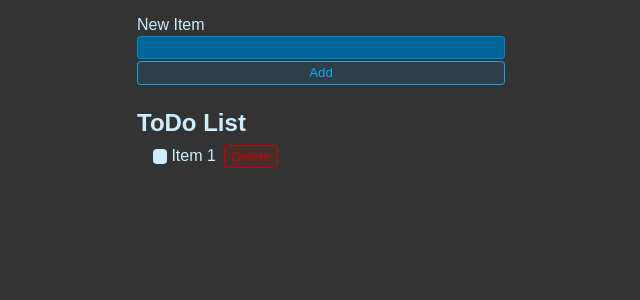
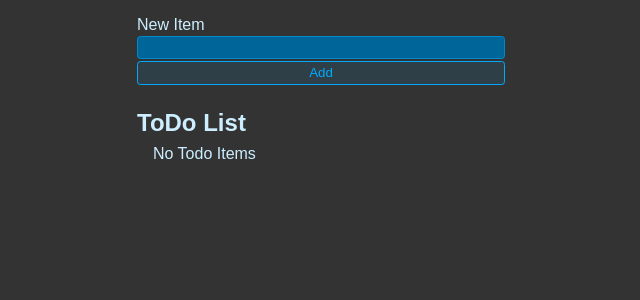
Before and after one commit to naman99sha/ToDoList-React, a React (Vite) app in the folder vite-project/: page / in a window 1280 px wide. Shown: the top 300 px of the page, without its empty margins (319-959 px from the left). Built offline with nearby package versions, Linux system fonts and the light colour scheme.

Commit message:
Single component project

```diff
--- a/vite-project/src/App.jsx
+++ b/vite-project/src/App.jsx
@@ -1,22 +1,56 @@
+import { useState } from "react"
 import "./styles.css"
 export default function App(){
+  const[newItem, setItem] = useState("");
+  const[itemList, setItemList] = useState([]);
+
+  function addItem(event){
+    event.preventDefault();
+    setItemList(prevItem => {
+      return [...itemList, {
+        id: crypto.randomUUID(), title: newItem, completed: false
+      }];
+    });
+    setItem("");
+  }
+
+  function handleComplete(id, checked){
+    setItemList(prevItem => {
+      return prevItem.map(itemObj => {
+        if (itemObj.id === id){
+          itemObj.completed = checked;
+        }
+        return itemObj
+      })
+    })
+  }
+
+  function handleDelete(id){
+    setItemList(prevItem => {
+      return prevItem.filter(itemObj => itemObj.id !== id)
+    })
+  }
+
   return (
   <>
   <form className="new-item-form">
     <div className="form-row">
       <label htmlFor="item">New Item</label>
-      <input type="text" id="item"></input>
-      <button className="btn">Add</button>
+      <input type="text" id="item" onChange={e => setItem(e.target.value)} value={newItem}></input>
+      <button className="btn" onClick={addItem}>Add</button>
     </div>
   </form>
   <h1 className="header">ToDo List</h1>
   <ul className="list">
-    <li>
+    {itemList.length === 0 && "No Todo Items"}
+    {itemList.map((itemObj) => (
+      <li key={itemObj.id}>
       <label>
-        <input type="checkbox"></input> Item 1
+        <input type="checkbox" checked={itemObj.completed} onChange={e => handleComplete(itemObj.id, e.target.checked)}></input> {itemObj.title}
       </label>
-      <button className="btn btn-danger">Delete</button>
+      <button className="btn btn-danger" onClick={e => handleDelete(itemObj.id)}>Delete</button>
     </li>
+    ))}
   </ul>
   </>
   )
```
